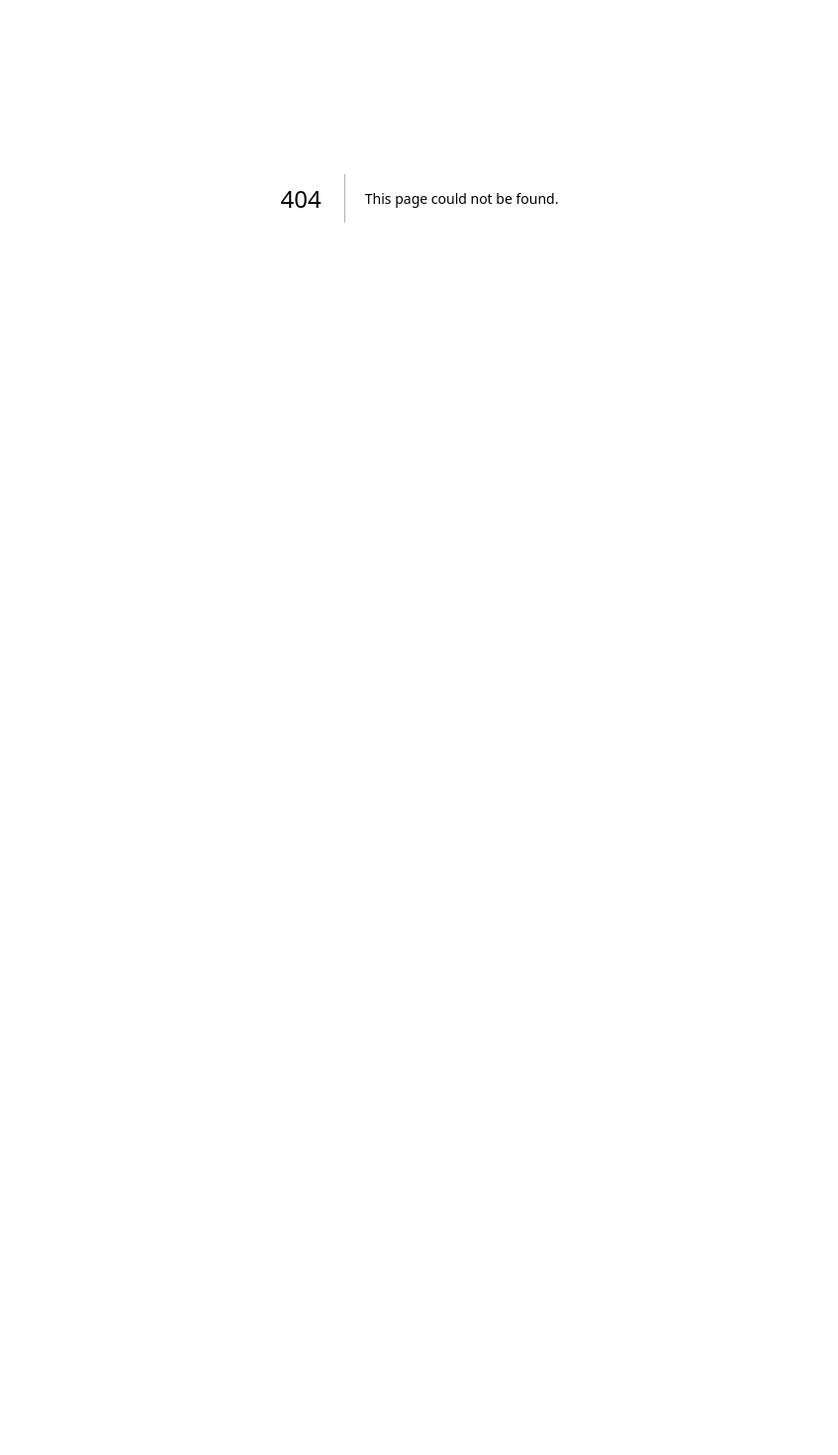
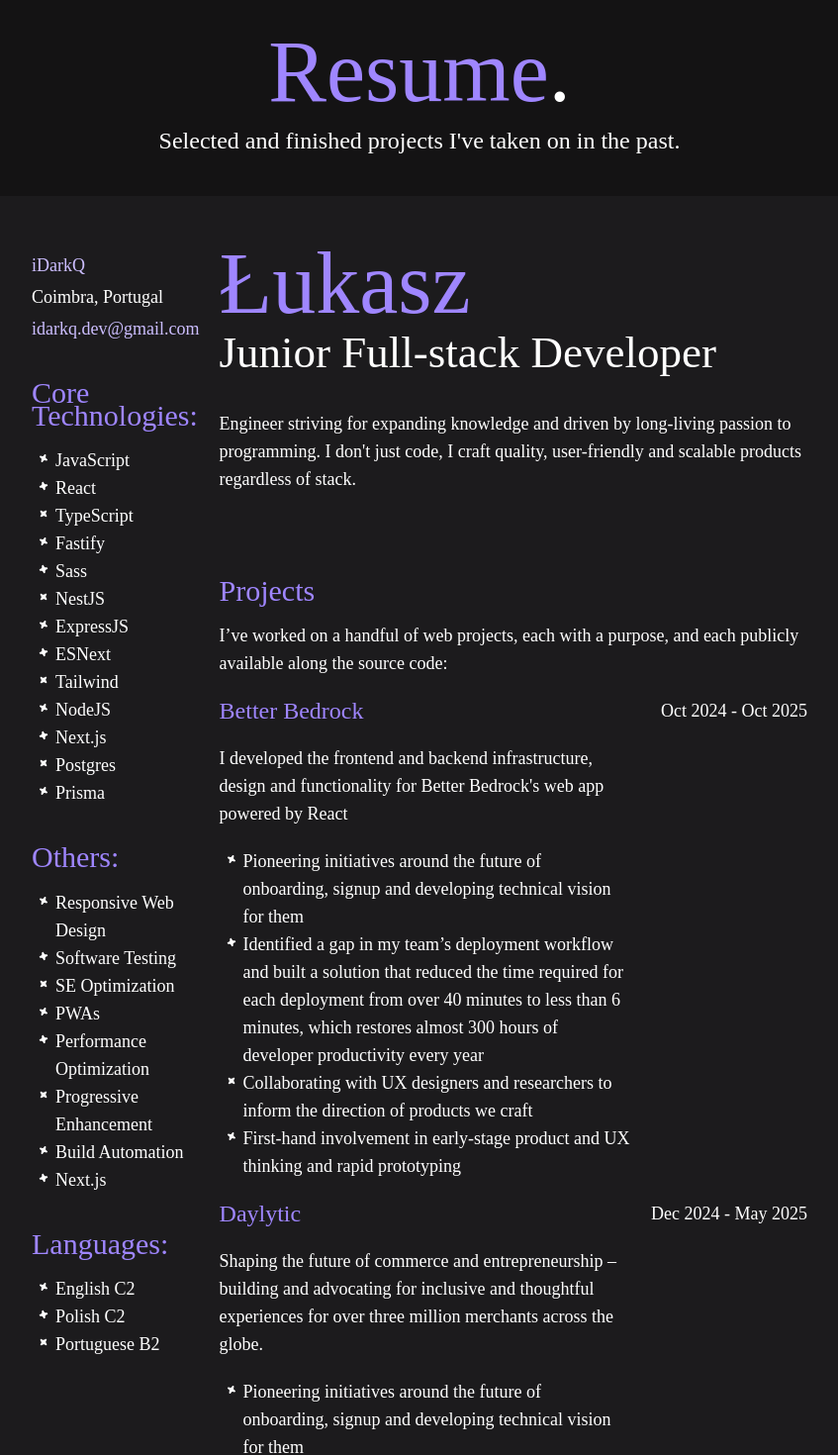
Before and after one commit to iDarkQ/portfolio, a Next.js app: page /resume in a window 1280 px wide. Before the commit this address had no page. Shown: the part 200-1670 px from the top of the page at 99% size, without its empty margins (216-1063 px from the left). Before the commit the page ends 1248 px from the top, so only its background shows below. Built offline with nearby package versions, Linux system fonts and the light colour scheme; a web font is replaced by a local one.

Commit message:
feat(resume): create resume page

```diff
--- /dev/null
+++ b/src/app/resume/components/resume-card/resume-card.tsx
@@ -0,0 +1,83 @@
+import { Card } from "@/app/components/card";
+import { Divider } from "@/app/components/divider";
+import { List } from "@/app/components/list";
+import { Text } from "@/app/components/text";
+import { ResumeProjects } from "@/app/resume/components/resume-card/resume-project";
+
+export const ResumeCard = () => (
+  <Card className="flex flex-row max-lg:flex-col">
+    <div className="gap-10 flex flex-col pb-10">
+      <section className="flex flex-col gap-1 max-lg:hidden">
+        <Text className="text-primary-80!">iDarkQ</Text>
+        <Text>Coimbra, Portugal</Text>
+        <Text className="text-primary-80!">idarkq.dev@gmail.com</Text>
+      </section>
+      <section className="flex flex-col gap-5">
+        <Text as="h3">Core Technologies:</Text>
+        <List
+          className="max-lg:[&>*]:inline-flex!"
+          items={[
+            "JavaScript",
+            "React",
+            "TypeScript",
+            "Fastify",
+            "Sass",
+            "NestJS",
+            "ExpressJS",
+            "ESNext",
+            "Tailwind",
+            "NodeJS",
+            "Next.js",
+            "Postgres",
+            "Prisma",
+          ]}
+        />
+      </section>
+      <section className="flex flex-col gap-5">
+        <Text as="h3">Others:</Text>
+        <List
+          className="max-lg:[&>*]:inline-flex!"
+          items={[
+            "Responsive Web Design",
+            "Software Testing",
+            "SE Optimization",
+            "PWAs",
+            "Performance Optimization",
+            "Progressive Enhancement",
+            "Build Automation",
+            "Next.js",
+          ]}
+        />
+      </section>
+      <section className="flex flex-col gap-5">
+        <Text as="h3">Languages:</Text>
+        <List
+          className="max-lg:[&>*]:inline-flex!"
+          items={["English C2", "Polish C2", "Portuguese B2"]}
+        />
+      </section>
+    </div>
+    <article className="gap-10 flex flex-col">
+      <header className="gap-5 flex flex-col">
+        <Text as="h1">Łukasz</Text>
+        <Text as="h2" className="text-white">
+          Junior Full-stack Developer
+        </Text>
+        <Text className="md-paragraph pt-5">
+          Engineer striving for expanding knowledge and driven by long-living
+          passion to programming. I don&apos;t just code, I craft quality,
+          user-friendly and scalable products regardless of stack.
+        </Text>
+      </header>
+      <Divider infinite />
+      <section className="flex flex-col gap-5">
+        <Text as="h3">Projects</Text>
+        <Text as="p" className="md-paragraph">
+          I’ve worked on a handful of web projects, each with a purpose, and
+          each publicly available along the source code:
+        </Text>
+        <ResumeProjects />
+      </section>
+    </article>
+  </Card>
+);
--- /dev/null
+++ b/src/app/resume/components/resume-card/resume-project-item.tsx
@@ -0,0 +1,27 @@
+import { List } from "@/app/components/list";
+import { Text } from "@/app/components/text";
+
+interface Props {
+  name: string;
+  when: string;
+  description: string;
+  keypoints: string[];
+}
+
+export const ResumeProjectItem = ({
+  name,
+  when,
+  description,
+  keypoints,
+}: Props) => (
+  <li className="flex flex-col gap-5">
+    <header className="inline-flex items-center justify-between w-full">
+      <Text as="h4">{name}</Text>
+      <Text as="p" className="paragraph">
+        {when}
+      </Text>
+    </header>
+    <Text className="md-paragraph lg:max-w-[70%]">{description}</Text>
+    <List className="lg:max-w-[70%]" items={keypoints} />
+  </li>
+);
--- /dev/null
+++ b/src/app/resume/components/resume-card/resume-project.tsx
@@ -0,0 +1,44 @@
+import { ResumeProjectItem } from "@/app/resume/components/resume-card/resume-project-item";
+
+export const ResumeProjects = () => (
+  <ul className="flex flex-col gap-5">
+    <ResumeProjectItem
+      name="Better Bedrock"
+      when="Oct 2024 - Oct 2025"
+      description="I developed the frontend and backend infrastructure, design and
+        functionality for Better Bedrock's web app powered by React"
+      keypoints={[
+        "Pioneering initiatives around the future of onboarding, signup and developing technical vision for them",
+        "Identified a gap in my team’s deployment workflow and built a solution that reduced the time required for each deployment from over 40 minutes to less than 6 minutes, which restores almost 300 hours of developer productivity every year",
+        "Collaborating with UX designers and researchers to inform the direction of products we craft",
+        "First-hand involvement in early-stage product and UX thinking and rapid prototyping",
+      ]}
+    />
+    <ResumeProjectItem
+      name="Daylytic"
+      when="Dec 2024 - May 2025"
+      description="Shaping the future of commerce and entrepreneurship – building and
+        advocating for inclusive and thoughtful experiences for over three
+        million merchants across the globe."
+      keypoints={[
+        "Pioneering initiatives around the future of onboarding, signup and developing technical vision for them",
+        "Identified a gap in my team’s deployment workflow and built a solution that reduced the time required for each deployment from over 40 minutes to less than 6 minutes, which restores almost 300 hours of developer productivity every year",
+        "Collaborating with UX designers and researchers to inform the direction of products we craft",
+        "First-hand involvement in early-stage product and UX thinking and rapid prototyping",
+      ]}
+    />
+    <ResumeProjectItem
+      name="RedLight Events Manager"
+      when="Jun 2025 - Jul 2025"
+      description="Shaping the future of commerce and entrepreneurship – building and
+        advocating for inclusive and thoughtful experiences for over three
+        million merchants across the globe."
+      keypoints={[
+        "Pioneering initiatives around the future of onboarding, signup and developing technical vision for them",
+        "Identified a gap in my team’s deployment workflow and built a solution that reduced the time required for each deployment from over 40 minutes to less than 6 minutes, which restores almost 300 hours of developer productivity every year",
+        "Collaborating with UX designers and researchers to inform the direction of products we craft",
+        "First-hand involvement in early-stage product and UX thinking and rapid prototyping",
+      ]}
+    />
+  </ul>
+);
--- /dev/null
+++ b/src/app/resume/components/resume-description.tsx
@@ -0,0 +1,7 @@
+import { Text } from "@/app/components/text";
+
+export const ResumeDescription = () => (
+  <Text className="lg-paragraph text-center">
+    Selected and finished projects I&apos;ve taken on in the past.
+  </Text>
+);
--- /dev/null
+++ b/src/app/resume/components/resume-heading.tsx
@@ -0,0 +1,7 @@
+import { Text } from "@/app/components/text";
+
+export const ResumeHeading = () => (
+  <Text as="h1">
+    Resume<span className="text-white">.</span>
+  </Text>
+);
--- /dev/null
+++ b/src/app/resume/page.tsx
@@ -0,0 +1,16 @@
+import { Section } from "@/app/components/section";
+import { ResumeCard } from "@/app/resume/components/resume-card/resume-card";
+import { ResumeDescription } from "@/app/resume/components/resume-description";
+import { ResumeHeading } from "@/app/resume/components/resume-heading";
+
+export default function Resume() {
+  return (
+    <Section extraClassName="gap-10" first>
+      <div className="w-full flex flex-col items-center justify-center gap-5">
+        <ResumeHeading />
+        <ResumeDescription />
+      </div>
+      <ResumeCard />
+    </Section>
+  );
+}
```
